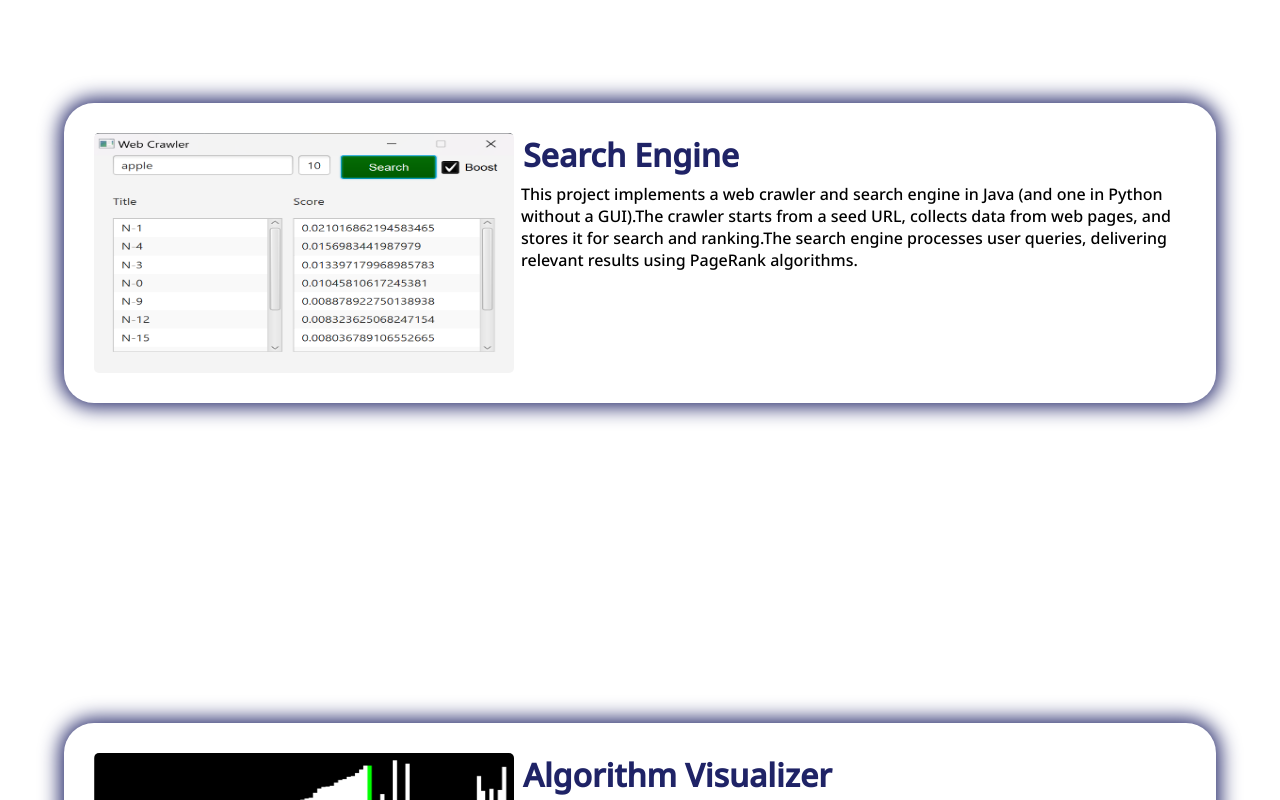
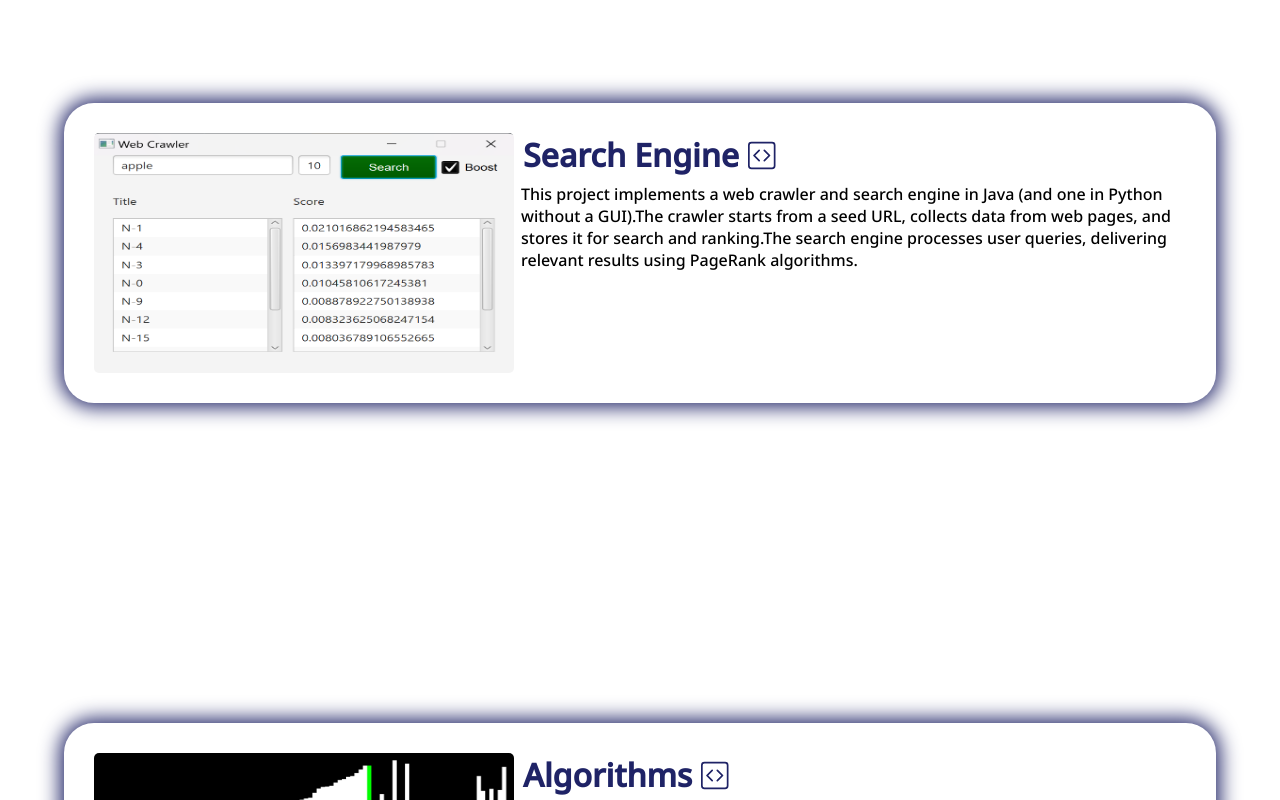
Before and after one commit to Ariz-Kazani/portfoliowebsite, a Vue app: page / in a window 1280 px wide. Shown: the part 6940-7740 px from the top of the page. Built offline with nearby package versions, Linux system fonts and the light colour scheme.

Commit message:
updated projects to have seperate hosting links and git links

```diff
--- a/src/components/Body.vue
+++ b/src/components/Body.vue
@@ -136,7 +136,7 @@ async function landingInitialAnimation() {
           <br />
           Feel free to check out my projects and get in touch on my <a
             @click="logEvent(an, 'Clicked A Social Link', { linkName: 'LinkedIn' });"
-            href="https://www.linkedin.com/in/arizkazani/" target="_blank">LinkedIn</a> if you'd like to work with me!
+            href="https://www.linkedin.com/in/arizkazani/" target="_blank">LinkedIn</a>, if you'd like to work with me!
         </p>
 
       </div>
--- a/src/components/Card.vue
+++ b/src/components/Card.vue
@@ -1,12 +1,8 @@
 <script setup>
 import { ref } from 'vue';
 import { analytics } from '../firebase';
-// import { getAnalytics, logEvent } from "firebase/analytics";
-// const an = getAnalytics();
-
-const an = () => {
-  console.log('analytics', false);
-}
+import { getAnalytics, logEvent } from "firebase/analytics";
+const an = getAnalytics();
 
 const rotateX = ref(0);
 const rotateY = ref(0);
@@ -43,7 +39,7 @@ function abtMPREffect() {
         <h1 id="title-con">{{ name }}
         </h1>
       </a>
-      <a v-if="codeLink" @click="logEvent(an, 'Clicked A Project Link', { linkName: id });" :href="codeLink" target="_blank">
+      <a v-if="codeLink" @click="logEvent(an, 'Clicked A Social Link', { linkName: 'GitHub ' + id });" :href="codeLink" target="_blank">
         <svg xmlns="http://www.w3.org/2000/svg" width="16" height="16" fill="currentColor" class="bi bi-code-square"
           viewBox="0 0 16 16">
           <path
--- a/src/components/Projects.vue
+++ b/src/components/Projects.vue
@@ -11,35 +11,40 @@ import Card from './Card.vue';
 const projects = ref([
   {
     name: 'Time-CoPilot',
-    link: 'https://time-copilot.com',
+    hostingLink: 'https://time-copilot.com',
+    codeLink: null,
     photo: timecopilotIMG,
     description: `Time-CoPilot is a productivity app that will take your productivity to the next level. Uses AWS, React (with Next.js), Typescript, TailwindCSS and Shadcn. Time-CoPilot allows users to plan their day, and track their progress. Users can also create, notes, todo's and much much more!`,
     id: 'time-copilot',
   },
   {
     name: 'The Movie',
-    link: 'https://the-movie-arizkazani.firebaseapp.com/',
+    hostingLink: 'https://the-movie-arizkazani.firebaseapp.com/',
+    codeLink: 'https://github.com/Ariz-Kazani/THE-MOVIE-PUBLIC',
     photo: theMovieIMG,
-    description: 'The Movie is a portfolio project I created. It requires users to get authenticated, then  gives access to "purchase" the movies they like. Users can search for movies, or can look at movies that are currently trending. By clicking on the movie posters, users are presented with information about the movie, such as rating and release date.',
+    description: `Disclaimer: The Movie 2.0 is currently being built, stay tuned ;). Feel free to visit the current version of The Movie. The Movie is a web app that allows users to search for movies, and view their details. The Movie uses the TMDb API, Vue.js, Firebase.`,
     id: 'the-movie',
   },
   {
     name: 'Search Engine',
-    link: 'https://github.com/Ariz-Kazani/Spider-Search-Engine',
+    hostingLink: null,
+    codeLink: 'https://github.com/Ariz-Kazani/Spider-Search-Engine',
     photo: searchEngineIMG,
     description: 'This project implements a web crawler and search engine in Java (and one in Python without a GUI).The crawler starts from a seed URL, collects data from web pages, and stores it for search and ranking.The search engine processes user queries, delivering relevant results using PageRank algorithms.',
     id: 'search-engine',
   },
   {
-    name: 'Algorithm Visualizer',
-    link: 'https://github.com/Ariz-Kazani/python-sorting-algorithm-visualizer',
+    name: 'Algorithms',
+    hostingLink: null,
+    codeLink: 'https://github.com/Ariz-Kazani/python-sorting-algorithm-visualizer',
     photo: sortingAlgoIMG,
     description: 'I created a sorting algorithm visualizer in python for people who are just starting to learn how to code, and don\'t quite understand how they work. Visualise algorithms like merge-sort, quick-sort and even bogo-sort. Find the source code on my GitHub!',
     id: 'algorithm-visualizer',
   },
   {
     name: 'Coming Soon',
-    link: null,
+    hostingLink: null,
+    codeLink: null,
     photo: 'https://t4.ftcdn.net/jpg/05/79/68/85/240_F_579688567_hmuT3hnFxTeDBXsyUUsmvB6Kvt0UF8Bd.webp',
     description: 'Coming Soon, stay tuned ;)',
     id: 'coming-soon',
@@ -52,8 +57,8 @@ const projects = ref([
 <template>
   <div class="project-con">
     <template v-for="(site, index) in projects">
-      <Card :name="site.name" :description="site.description" :link="site.link" :photo="site.photo" :id="site.id"
-        :index="index" />
+      <Card :name="site.name" :description="site.description" :hostingLink="site.hostingLink" :codeLink="site.codeLink" :photo="site.photo"
+        :id="site.id" :index="index" />
     </template>
   </div>
 </template>
```
Also changed, not shown: src/assets/sortingalgo.jpg.
